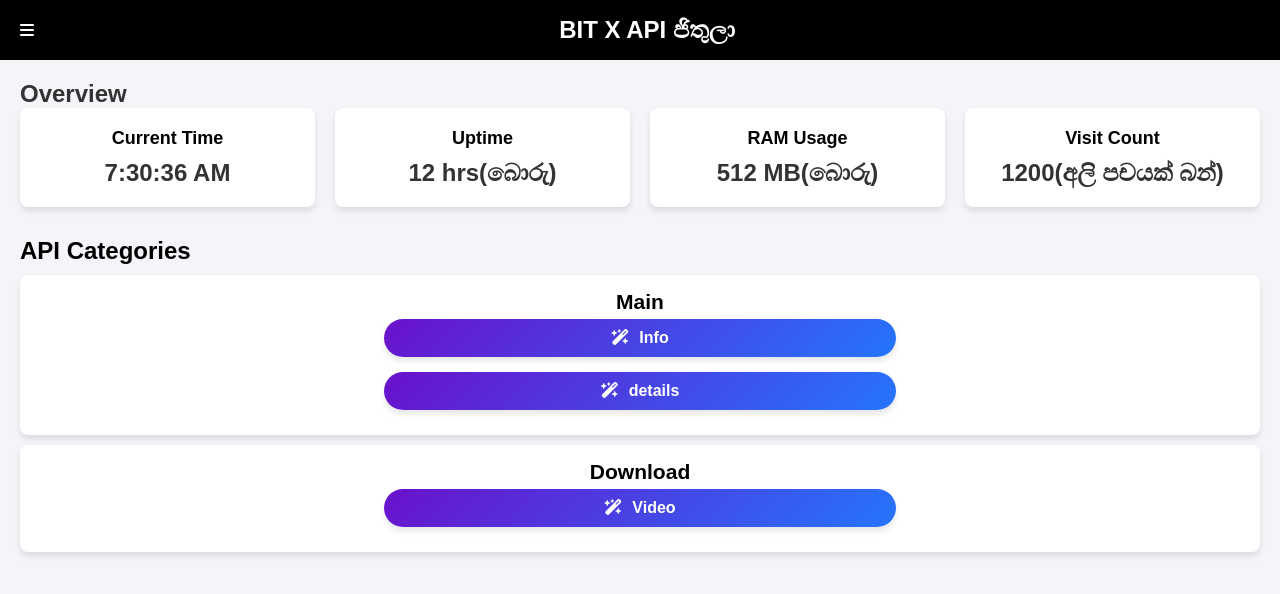
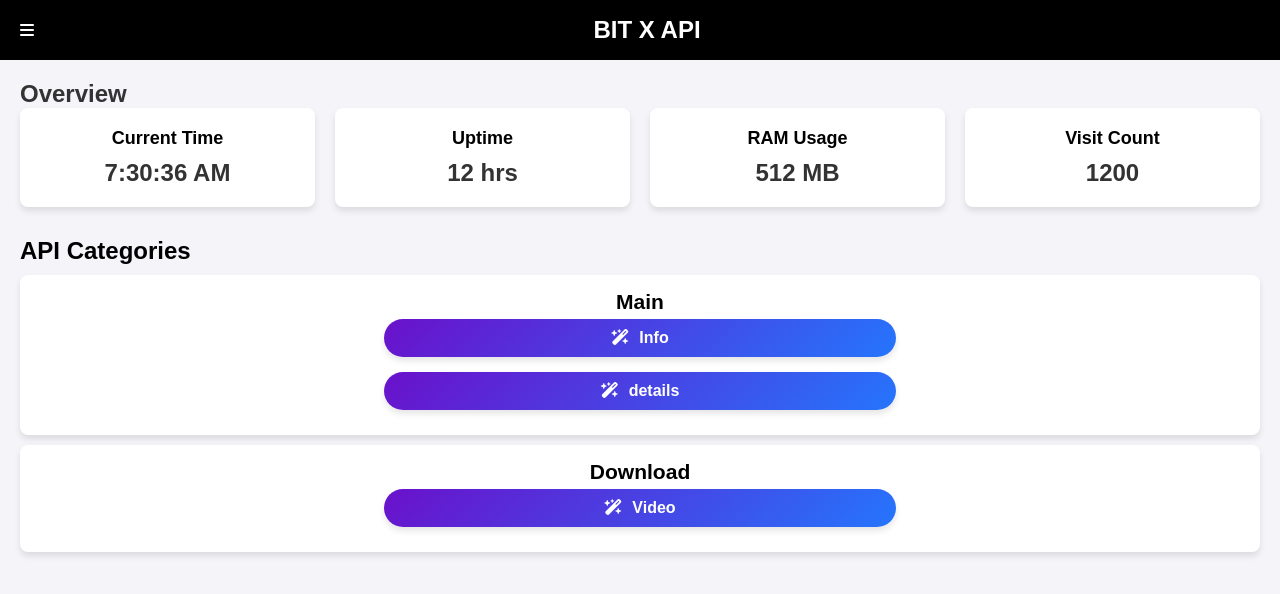
Before and after one commit to NethinduSL/Bit-x-Apis, a website: page home.html in a window 1280 px wide. Drawn offline with Linux system fonts and the light colour scheme.

Commit message:
Update home.html

```diff
--- a/home.html
+++ b/home.html
@@ -165,7 +165,7 @@
     <div class="nav-bar">
 
         <i class="fa-solid fa-bars" onclick="toggleMenu()"></i>
-        <h1>BIT X API ජිතුලා</h1><h1>  </h1>
+        <h1>BIT X API</h1><h1>  </h1>
     </div>
 
     <!-- Side Panel -->
@@ -187,15 +187,15 @@
                 </div>
                 <div class="stat-card">
                     <h3>Uptime</h3>
-                    <p>12 hrs(බොරු)</p>
+                    <p>12 hrs</p>
                 </div>
                 <div class="stat-card">
                     <h3>RAM Usage</h3>
-                    <p>512 MB(බොරු)</p>
+                    <p>512 MB</p>
                 </div>
                 <div class="stat-card">
                     <h3>Visit Count</h3>
-                    <p>1200(අලි පචයක් බන්)</p>
+                    <p>1200</p>
                 </div>
             </div>
         </section>
```
